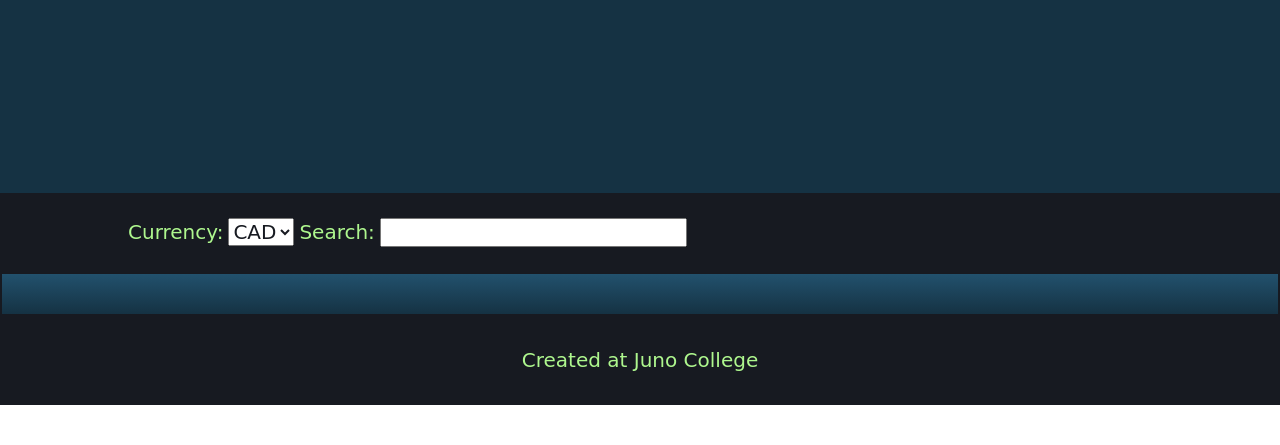
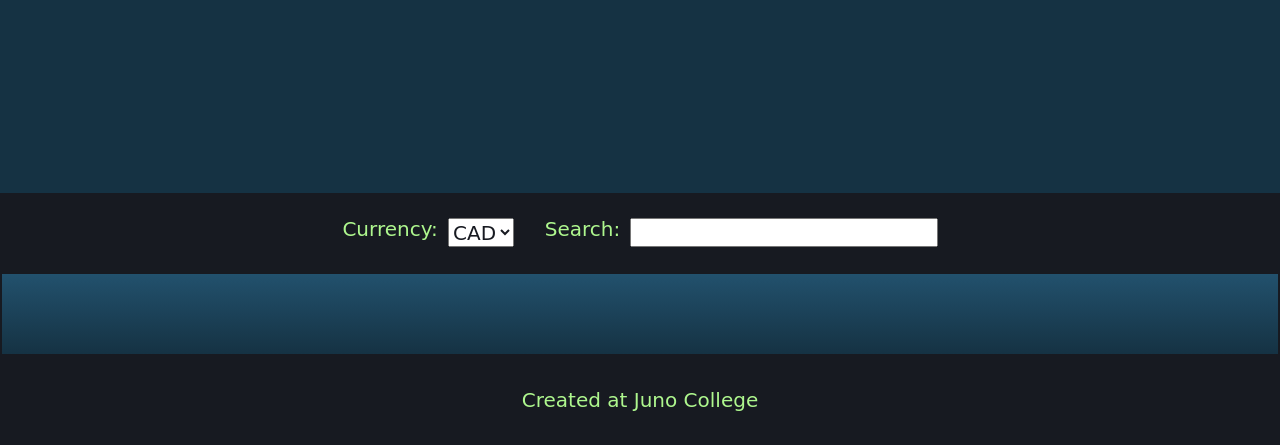
Before and after one commit to steamApp/SteamGameDatabase, a plain HTML site: page index.html in a window 1280 px wide. Shown: the part 367-812 px from the top of the page. Drawn offline with Linux system fonts and the light colour scheme; a web font is replaced by a local one.

Commit message:
fixed white gaps issue

```diff
--- a/styles/sass/partials/_gamesList.scss
+++ b/styles/sass/partials/_gamesList.scss
@@ -3,6 +3,7 @@
 .gamesSection {
     background: linear-gradient(variables.$gradientBlue, variables.$darkBlue);
     border: 2px solid variables.$steamNav;
+    min-height: 10.5vh;
 }
 
 .gamesUl {
```
Also changed, not shown: styles/styles.css.
